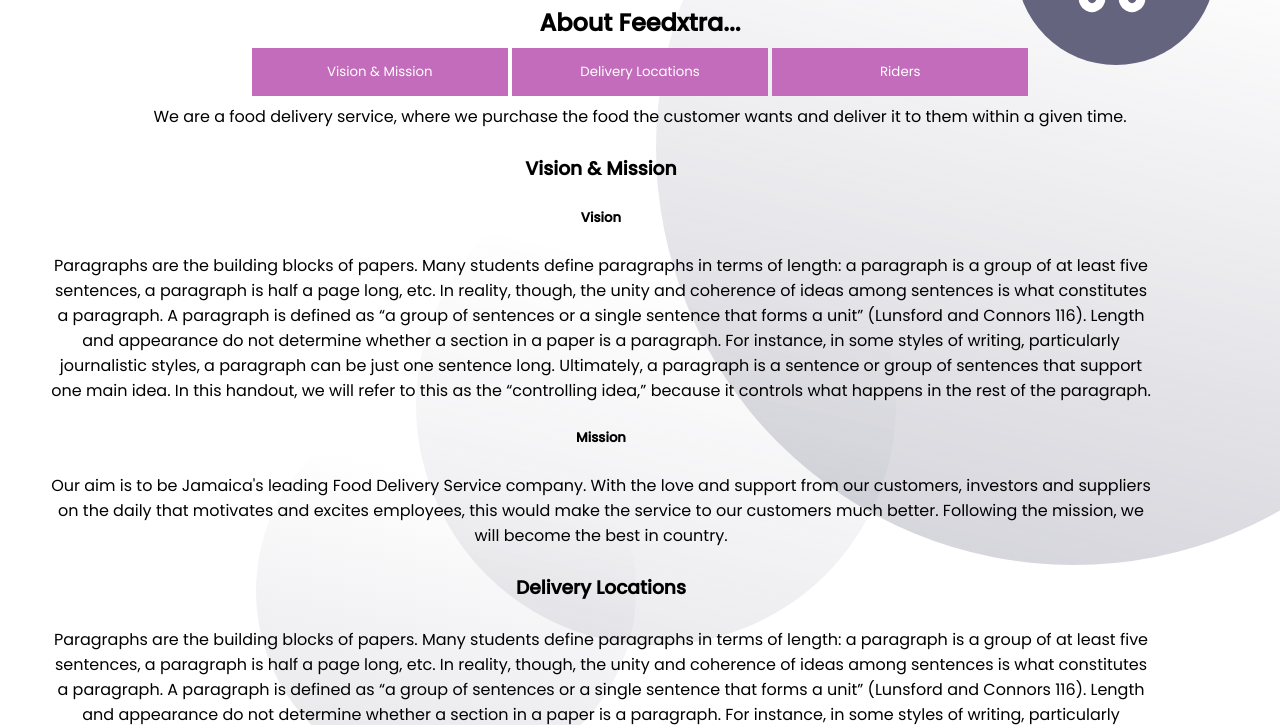
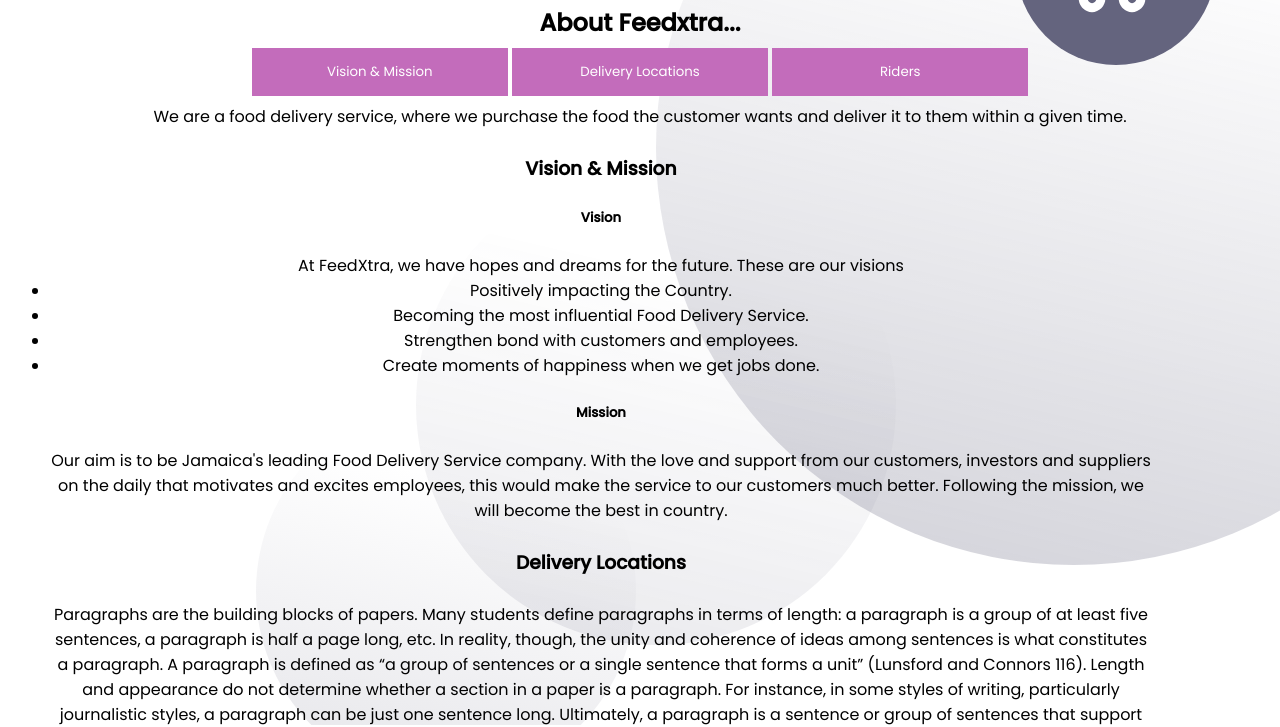
Before and after one commit to clockpals1/clockpals12, a plain HTML site: page about.html in a window 1280 px wide. Shown: the part 75-802 px from the top of the page. Drawn offline with Linux system fonts and the light colour scheme.

Commit message:
Update about.html

```diff
--- a/about.html
+++ b/about.html
@@ -132,7 +132,12 @@
 					<h3 style="text-align: center"> Vision & Mission</h3>
 					<br>
 					<h5> Vision </h5><br>
-					<p>Paragraphs are the building blocks of papers. Many students define paragraphs in terms of length: a paragraph is a group of at least five sentences, a paragraph is half a page long, etc. In reality, though, the unity and coherence of ideas among sentences is what constitutes a paragraph. A paragraph is defined as “a group of sentences or a single sentence that forms a unit” (Lunsford and Connors 116). Length and appearance do not determine whether a section in a paper is a paragraph. For instance, in some styles of writing, particularly journalistic styles, a paragraph can be just one sentence long. Ultimately, a paragraph is a sentence or group of sentences that support one main idea. In this handout, we will refer to this as the “controlling idea,” because it controls what happens in the rest of the paragraph.
+					<p> At FeedXtra, we have hopes and dreams for the future. These are our visions
+						<ul>
+							<li>Positively impacting the Country.</li>
+							<li>Becoming the most influential Food Delivery Service.</li>
+							<li>Strengthen bond with customers and employees.</li>
+							<li>Create moments of happiness when we get jobs done.</li>
 					</p>
 					<br>
 					<h5> Mission </h5><br>
```
